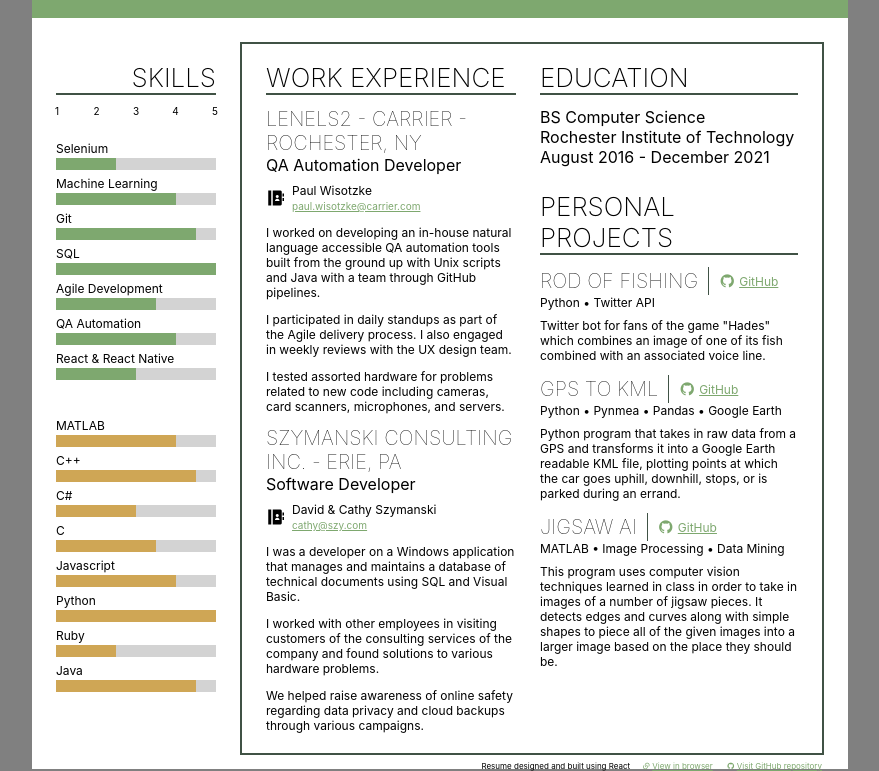
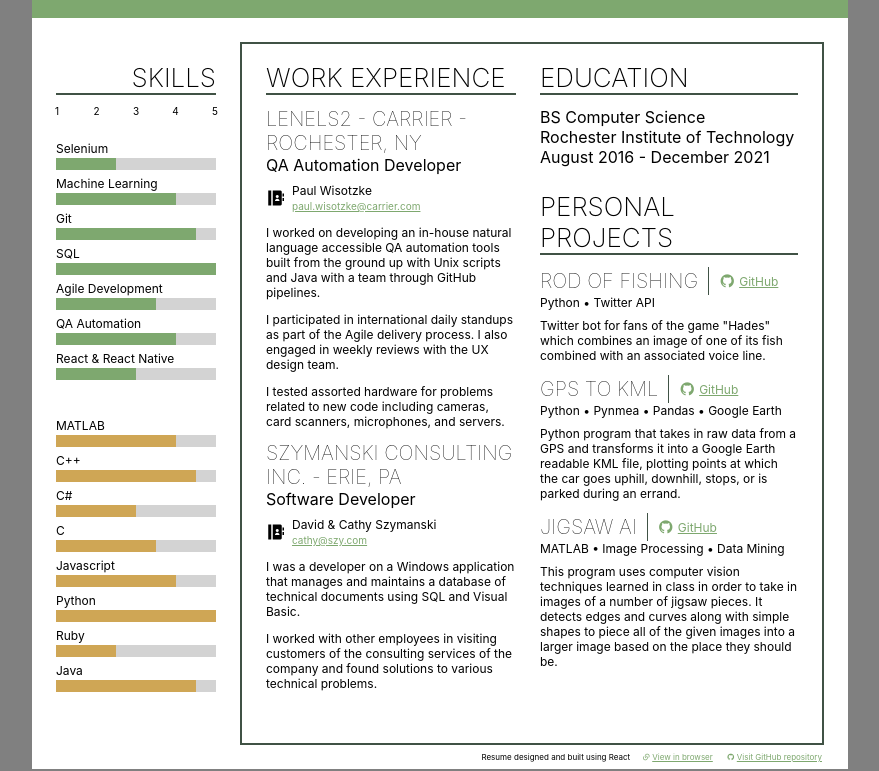
Before and after one commit to rogandley/resume, a React (Create React App) app: page / in a window 1280 px wide. Shown: the part 287-1058 px from the top of the page, without its empty margins (200-1079 px from the left). Built offline with nearby package versions, Linux system fonts and the light colour scheme.

Commit message:
Final formatting

```diff
--- a/src/components/Work.js
+++ b/src/components/Work.js
@@ -11,7 +11,7 @@
         contactEmail: 'paul.wisotzke@carrier.com',
         items: [
             'I worked on developing an in-house natural language accessible QA automation tools built from the ground up with Unix scripts and Java with a team through GitHub pipelines.',
-            'I participated in daily standups as part of the Agile delivery process. I also engaged in weekly reviews with the UX design team.',
+            'I participated in international daily standups as part of the Agile delivery process. I also engaged in weekly reviews with the UX design team.',
             'I tested assorted hardware for problems related to new code including cameras, card scanners, microphones, and servers.',
         ]
     },
@@ -24,8 +24,7 @@
         contactEmail: 'cathy@szy.com',
         items: [
             'I was a developer on a Windows application that manages and maintains a database of technical documents using SQL and Visual Basic.',
-            'I worked with other employees in visiting customers of the consulting services of the company and found solutions to various hardware problems.',
-			'We helped raise awareness of online safety regarding data privacy and cloud backups through various campaigns.',
+            'I worked with other employees in visiting customers of the consulting services of the company and found solutions to various technical problems.',
         ]
     },
 ]
```
